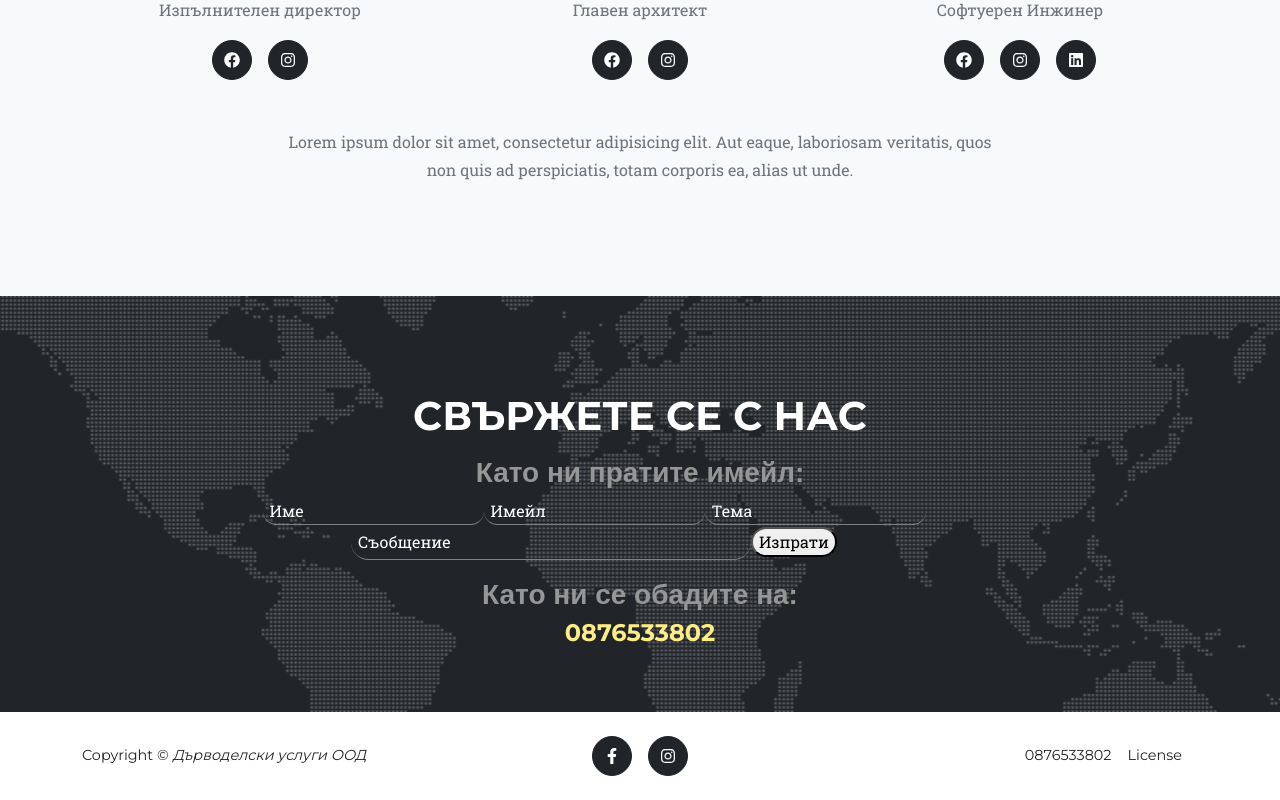
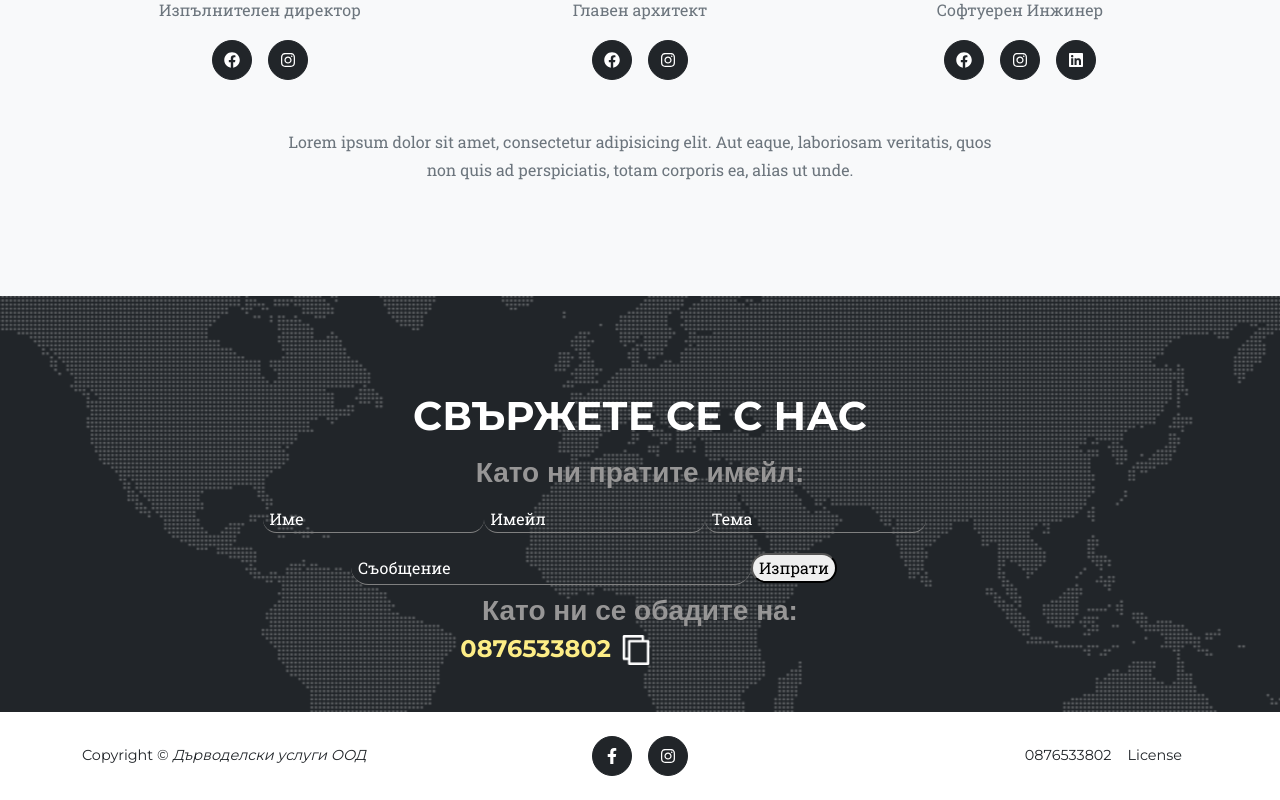
Before and after one commit to sldimitrov/CarpenterServices, a React (Create React App) app: page / in a window 1280 px wide. Shown: the part 5211-6011 px from the top of the page. Built offline with nearby package versions, Linux system fonts and the light colour scheme.

Commit message:
add images and so on

```diff
--- a/src/components/Footer/Footer.js
+++ b/src/components/Footer/Footer.js
@@ -1,4 +1,5 @@
 import React from "react";
+import handleCopyText from "../../services/handleCopyText.js";
 
 function Footer() {
   return (
@@ -31,10 +32,15 @@ function Footer() {
                 </a>
               </div>
               <div className="col-lg-4 text-lg-end">
-                <a className="link-dark text-decoration-none me-3" href="#!">
+                <a
+                  id="footer-number"
+                  className="link-dark text-decoration-none me-3"
+                  onClick={handleCopyText}
+                >
                   0876533802
                 </a>
                 <a
+                  id="license"
                   className="link-dark text-decoration-none me-3"
                   href="https://github.com/sldimitrov/CarpenterServices/blob/main/LICENSE"
                 >
--- a/src/components/Footer/style.css
+++ b/src/components/Footer/style.css
@@ -0,0 +1,7 @@
+#footer-number:hover  {
+  border-bottom: 2px solid grey;
+}
+
+#license:hover {
+  border-bottom: 2px solid grey;
+}
--- a/src/components/Home/Home.js
+++ b/src/components/Home/Home.js
@@ -2,6 +2,8 @@ import React from "react";
 import housesIcon from "../../pictures/house.png";
 import shedIcon from "../../pictures/shed.png";
 import shelterIcon from "../../pictures/shelter.png";
+import copyIcon from "../../pictures/copy-image.png";
+import handleCopyText from "../../services/handleCopyText";
 
 function Home() {
   return (
@@ -535,7 +537,14 @@ function Home() {
                   </div>
                 </form>
                 <h3 className="subheading">Като ни се обадите на:</h3>
-                <h4 id="contact-number">0876533802</h4>
+                <div id="number">
+                  <h4 id="contact-number">0876533802</h4>
+                  <img
+                    src={copyIcon}
+                    id="copy-icon"
+                    onClick={handleCopyText}
+                  ></img>
+                </div>
               </div>
             </div>
           </div>
--- a/src/components/Home/style.css
+++ b/src/components/Home/style.css
@@ -50,7 +50,8 @@
 .form-inputs {
   display: flex;
   flex-direction: column;
-  height: 10vh;
+  justify-content: space-around;
+  height: 12vh;
   width: 80vw;
 }
 
@@ -78,3 +79,15 @@ input::selection {
 #send-email-btn {
   border-radius: 25px;
 }
+
+#number {
+  display: flex;
+  width: 74vw;
+  justify-content: center;
+}
+
+#copy-icon {
+  margin-left: 10px;
+  width: 30px;
+  height: 30px;
+}
--- /dev/null
+++ b/src/services/handleCopyText.js
@@ -0,0 +1,6 @@
+let number = "0876533802";
+
+export default function handleCopyText() {
+  navigator.clipboard.writeText(number);
+  alert("Text copied to clipboard.");
+}
```
Also changed, not shown: src/pictures/copy-image.png (added).
